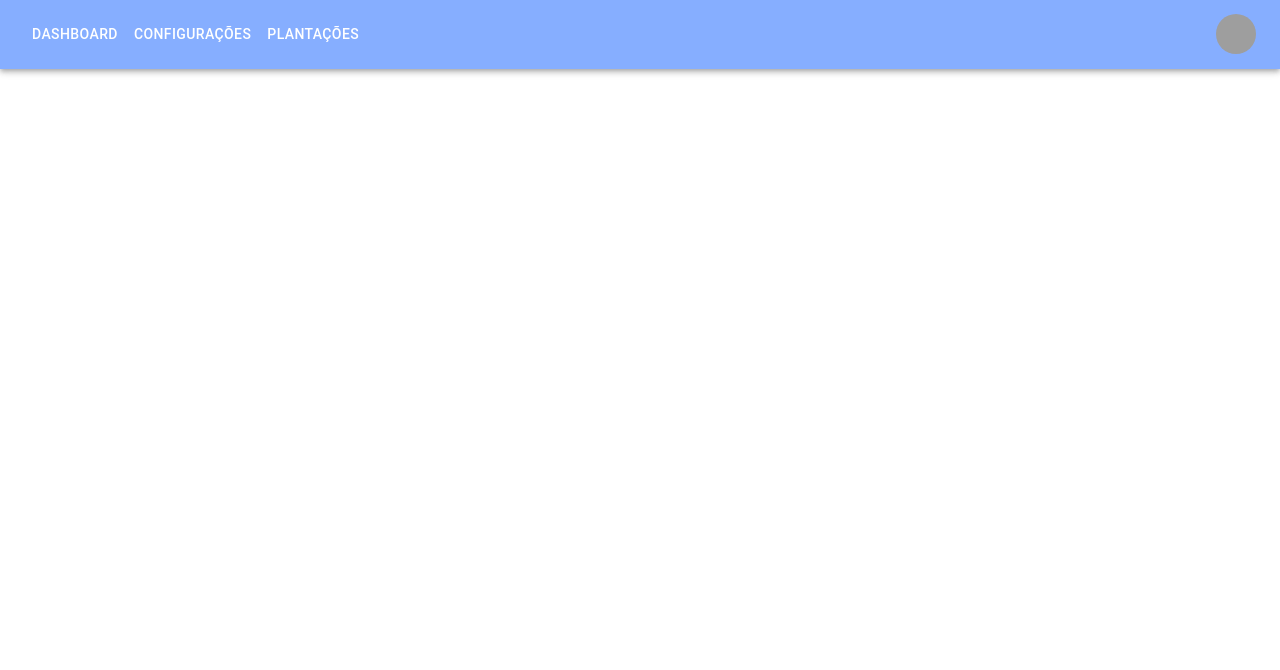
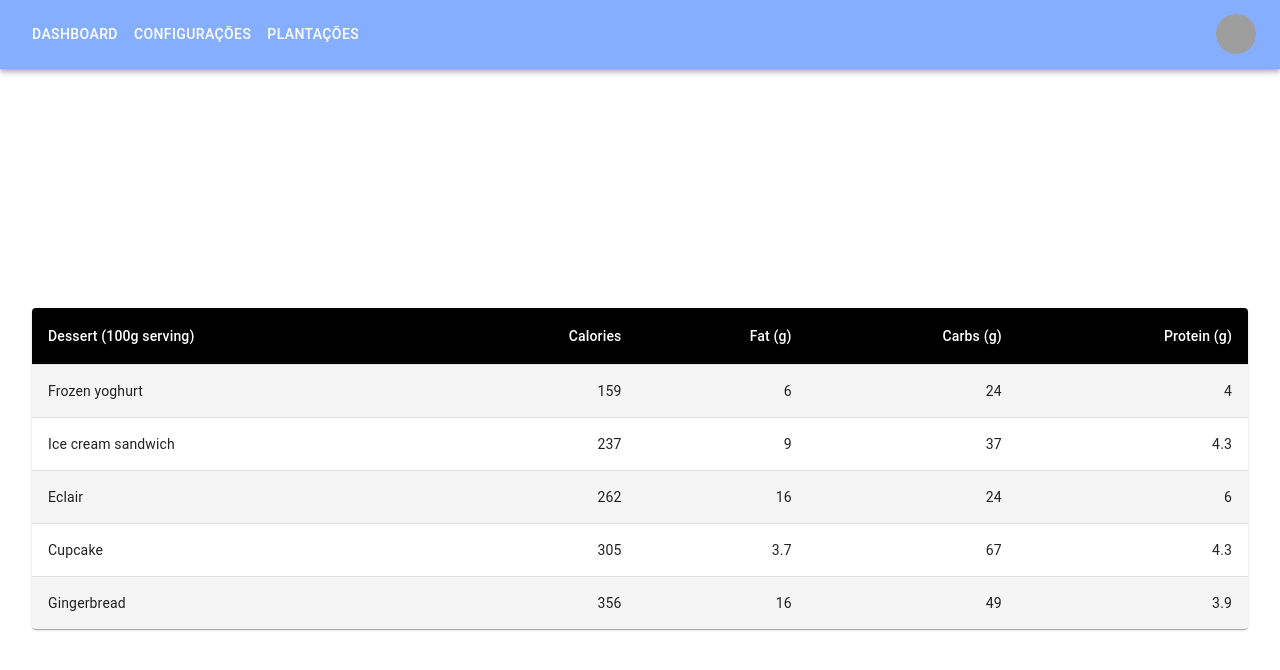
Before and after one commit to BrunoKrugel/Dashboard-next, a Next.js app: page /main/plant in a window 1280 px wide. Shown: the top 670 px of the page. Built offline with nearby package versions, Linux system fonts and the light colour scheme; grey boxes are pictures that could not be loaded.

Commit message:
Plants and configs

```diff
--- a/pages/main/plant.js
+++ b/pages/main/plant.js
@@ -6,12 +6,51 @@
 import PlaceIcon from '@mui/icons-material/Place';
 import { useRouter } from 'next/router';
 
+
 import { styled } from '@mui/material/styles';
+import Table from '@mui/material/Table';
+import TableBody from '@mui/material/TableBody';
+import TableCell, { tableCellClasses } from '@mui/material/TableCell';
+import TableContainer from '@mui/material/TableContainer';
+import TableHead from '@mui/material/TableHead';
+import TableRow from '@mui/material/TableRow';
+
 
 import { WeekInfo, WeekDate } from '../../components/week';
 import { CurrentInfo } from '../../components/info';
 import { MenuBar } from '../../components/menu';
 
+const StyledTableCell = styled(TableCell)(({ theme }) => ({
+  [`&.${tableCellClasses.head}`]: {
+    backgroundColor: theme.palette.common.black,
+    color: theme.palette.common.white,
+  },
+  [`&.${tableCellClasses.body}`]: {
+    fontSize: 14,
+  },
+}));
+
+const StyledTableRow = styled(TableRow)(({ theme }) => ({
+  '&:nth-of-type(odd)': {
+    backgroundColor: theme.palette.action.hover,
+  },
+  // hide last border
+  '&:last-child td, &:last-child th': {
+    border: 0,
+  },
+}));
+
+function createData(name, calories, fat, carbs, protein) {
+  return { name, calories, fat, carbs, protein };
+}
+
+const rows = [
+  createData('Frozen yoghurt', 159, 6.0, 24, 4.0),
+  createData('Ice cream sandwich', 237, 9.0, 37, 4.3),
+  createData('Eclair', 262, 16.0, 24, 6.0),
+  createData('Cupcake', 305, 3.7, 67, 4.3),
+  createData('Gingerbread', 356, 16.0, 49, 3.9),
+];
 
 export default function Home() {
     return (
@@ -25,6 +64,33 @@
       </Head>
         <main className={styles.main}>
 
+        <TableContainer component={Paper}>
+        <Table sx={{ minWidth: 700 }} aria-label="customized table">
+          <TableHead>
+            <TableRow>
+              <StyledTableCell>Dessert (100g serving)</StyledTableCell>
+              <StyledTableCell align="right">Calories</StyledTableCell>
+              <StyledTableCell align="right">Fat&nbsp;(g)</StyledTableCell>
+              <StyledTableCell align="right">Carbs&nbsp;(g)</StyledTableCell>
+              <StyledTableCell align="right">Protein&nbsp;(g)</StyledTableCell>
+            </TableRow>
+          </TableHead>
+          <TableBody>
+            {rows.map((row) => (
+              <StyledTableRow key={row.name}>
+                <StyledTableCell component="th" scope="row">
+                  {row.name}
+                </StyledTableCell>
+                <StyledTableCell align="right">{row.calories}</StyledTableCell>
+                <StyledTableCell align="right">{row.fat}</StyledTableCell>
+                <StyledTableCell align="right">{row.carbs}</StyledTableCell>
+                <StyledTableCell align="right">{row.protein}</StyledTableCell>
+              </StyledTableRow>
+            ))}
+          </TableBody>
+        </Table>
+      </TableContainer>
+
         </main>
       </div>
       </div>
```
Also changed, not shown: pages/main/config.js (+7 -1 lines), pages/map/map.js (deleted, +0 -25 lines).
